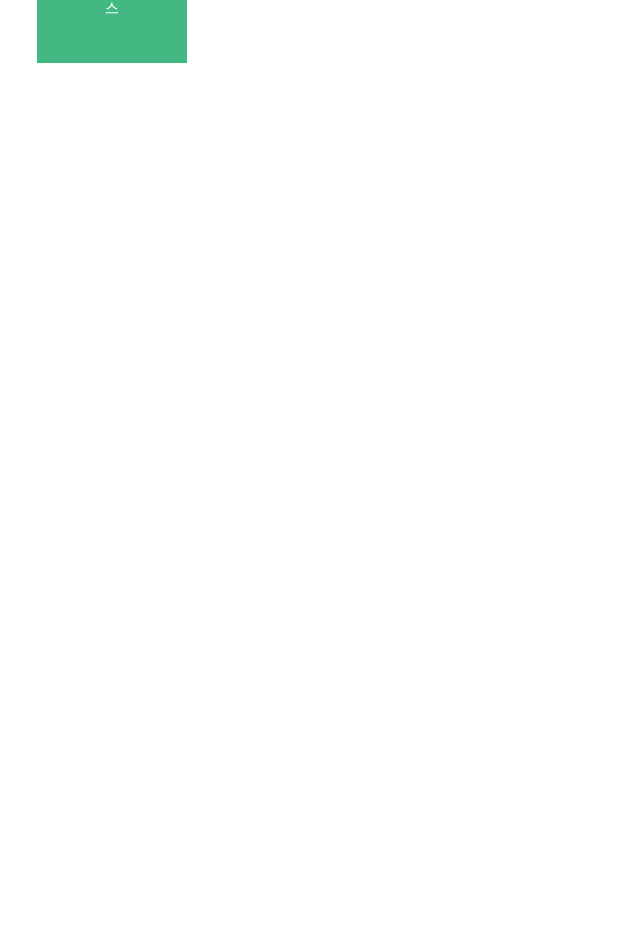
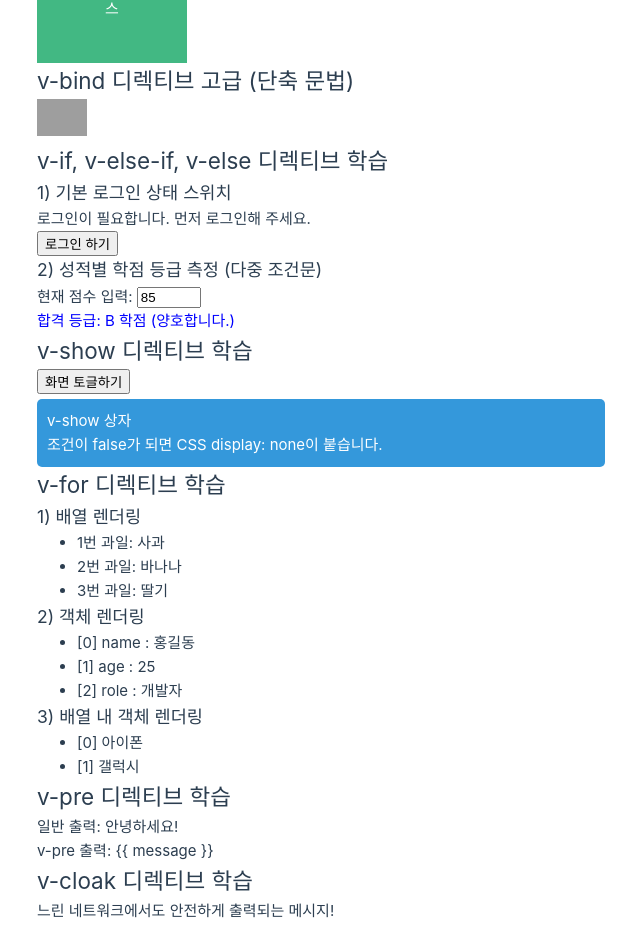
Before and after one commit to givpro22/skala-vue, a Vue app: page / in a window 1280 px wide. Shown: the part 1414-2357 px from the top of the page, without its empty margins (15-655 px from the left). Before the commit the page ends 1497 px from the top, so only its background shows below. Built offline with nearby package versions, Linux system fonts and the light colour scheme; grey boxes are pictures that could not be loaded.

Commit message:
디렉티브 실습 (v-if, v-show, v-for)

```diff
--- a/src/App.vue
+++ b/src/App.vue
@@ -7,6 +7,12 @@
 import DirectiveVBind from './components/practices/directive/DirectiveVBind.vue'
 import DirectiveClassBind from './components/practices/directive/DirectiveClassBind.vue'
 import DirectiveStyleBind from './components/practices/directive/DirectiveStyleBind.vue'
+import DirectiveBindShorthand from './components/practices/directive/DirectiveBindShorthand.vue'
+import DirectiveVIf from './components/practices/directive/DirectiveVIf.vue'
+import DirectiveVShow from './components/practices/directive/DirectiveVShow.vue'
+import DirectiveVFor from './components/practices/directive/DirectiveVFor.vue'
+import DirectiveVPre from './components/practices/directive/DirectiveVPre.vue'
+import DirectiveVCloak from './components/practices/directive/DirectiveVCloak.vue'
 </script>
 
 <template>
@@ -19,5 +25,11 @@
     <DirectiveVBind />
     <DirectiveClassBind />
     <DirectiveStyleBind />
+    <DirectiveBindShorthand />
+    <DirectiveVIf />
+    <DirectiveVShow />
+    <DirectiveVFor />
+    <DirectiveVPre />
+    <DirectiveVCloak />
   </div>
 </template>
--- /dev/null
+++ b/src/components/practices/directive/DirectiveBindShorthand.vue
@@ -0,0 +1,14 @@
+<script setup>
+const id = 'user-profile-card'
+const src = 'https://vuejs.org/images/logo.png'
+</script>
+
+<template>
+  <div class="practice-section">
+    <h2>v-bind 디렉티브 고급 (단축 문법)</h2>
+
+    <div :id>
+      <img :src alt="Vue 로고" style="width: 50px" />
+    </div>
+  </div>
+</template>
--- /dev/null
+++ b/src/components/practices/directive/DirectiveVCloak.vue
@@ -0,0 +1,19 @@
+<script setup>
+import { ref } from 'vue'
+
+const message = ref('느린 네트워크에서도 안전하게 출력되는 메시지!')
+</script>
+
+<template>
+  <div v-cloak class="practice-section">
+    <h2>v-cloak 디렉티브 학습</h2>
+
+    <p>{{ message }}</p>
+  </div>
+</template>
+
+<style scoped>
+[v-cloak] {
+  display: none !important;
+}
+</style>
--- /dev/null
+++ b/src/components/practices/directive/DirectiveVFor.vue
@@ -0,0 +1,37 @@
+<script setup>
+import { ref } from 'vue'
+
+const fruits = ref(['사과', '바나나', '딸기'])
+
+const user = ref({
+  name: '홍길동',
+  age: 25,
+  role: '개발자',
+})
+
+const items = ref([
+  { id: 'prod_101', name: '아이폰' },
+  { id: 'prod_102', name: '갤럭시' },
+])
+</script>
+
+<template>
+  <div class="practice-section">
+    <h2>v-for 디렉티브 학습</h2>
+
+    <h3>1) 배열 렌더링</h3>
+    <ul>
+      <li v-for="(fruit, index) in fruits" :key="index">{{ index + 1 }}번 과일: {{ fruit }}</li>
+    </ul>
+
+    <h3>2) 객체 렌더링</h3>
+    <ul>
+      <li v-for="(value, key, index) in user" :key="key">[{{ index }}] {{ key }} : {{ value }}</li>
+    </ul>
+
+    <h3>3) 배열 내 객체 렌더링</h3>
+    <ul>
+      <li v-for="(item, index) in items" :key="item.id">[{{ index }}] {{ item.name }}</li>
+    </ul>
+  </div>
+</template>
--- /dev/null
+++ b/src/components/practices/directive/DirectiveVIf.vue
@@ -0,0 +1,30 @@
+<script setup>
+import { ref } from 'vue'
+
+const isLogged = ref(false)
+const score = ref(85)
+</script>
+
+<template>
+  <div class="practice-section">
+    <h2>v-if, v-else-if, v-else 디렉티브 학습</h2>
+
+    <h3>1) 기본 로그인 상태 스위치</h3>
+    <p v-if="isLogged">환영합니다! 회원 전용 화면입니다.</p>
+    <p v-else>로그인이 필요합니다. 먼저 로그인해 주세요.</p>
+    <button @click="isLogged = !isLogged">
+      {{ isLogged ? '로그아웃 하기' : '로그인 하기' }}
+    </button>
+    <br />
+
+    <h3>2) 성적별 학점 등급 측정 (다중 조건문)</h3>
+    <label>현재 점수 입력: </label>
+    <input type="number" v-model="score" min="0" max="100" step="5" />
+    <br />
+
+    <div v-if="score >= 90" style="color: green; font-weight: bold">합격 등급: A 학점 (훌륭합니다!)</div>
+    <div v-else-if="score >= 80" style="color: blue">합격 등급: B 학점 (양호합니다.)</div>
+    <div v-else-if="score >= 70" style="color: orange">합격 등급: C 학점 (조금 더 분발하세요.)</div>
+    <div v-else style="color: red; font-weight: bold">합격 등급: F 학점 (재시험 대상입니다.)</div>
+  </div>
+</template>
--- /dev/null
+++ b/src/components/practices/directive/DirectiveVPre.vue
@@ -0,0 +1,14 @@
+<script setup>
+import { ref } from 'vue'
+
+const message = ref('안녕하세요!')
+</script>
+
+<template>
+  <div class="practice-section">
+    <h2>v-pre 디렉티브 학습</h2>
+
+    <p>일반 출력: {{ message }}</p>
+    <p v-pre>v-pre 출력: {{ message }}</p>
+  </div>
+</template>
--- /dev/null
+++ b/src/components/practices/directive/DirectiveVShow.vue
@@ -0,0 +1,29 @@
+<script setup>
+import { ref } from 'vue'
+
+const isVisible = ref(true)
+</script>
+
+<template>
+  <div class="practice-section">
+    <h2>v-show 디렉티브 학습</h2>
+
+    <button @click="isVisible = !isVisible">화면 토글하기</button>
+    <br />
+
+    <div v-show="isVisible" class="box">
+      <p>v-show 상자</p>
+      <p>조건이 false가 되면 CSS display: none이 붙습니다.</p>
+    </div>
+  </div>
+</template>
+
+<style scoped>
+.box {
+  padding: 10px;
+  margin-top: 5px;
+  color: white;
+  border-radius: 5px;
+  background-color: #3498db;
+}
+</style>
```
Also changed, not shown: 1 other file (tests, documents, lock files or other folders).
